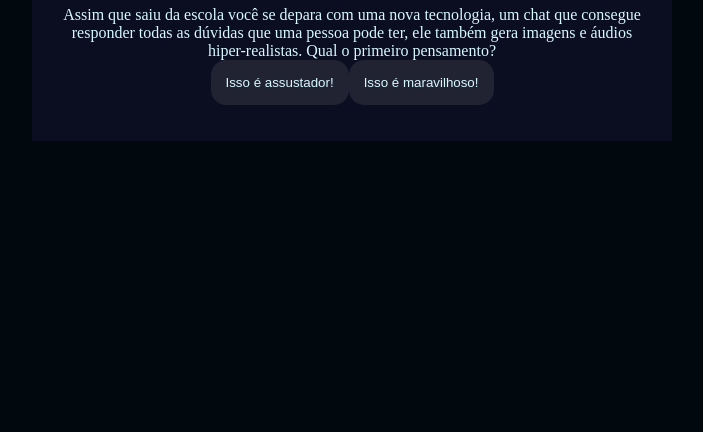
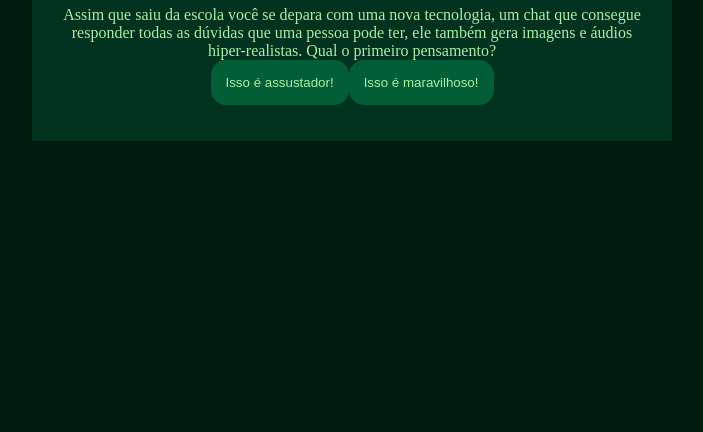
Before and after one commit to Carolinaberoo/carolterceirotrimestre, a plain HTML site: page index.html in a window 1280 px wide. Shown: the part 384-816 px from the top of the page, without its empty margins (288-991 px from the left). Drawn offline with Linux system fonts and the light colour scheme.

Commit message:
style.css

```diff
--- a/style.css
+++ b/style.css
@@ -1,9 +1,9 @@
 :root{
-    --cor-fundo: #01080E ;
-    --cor-principal: #0B0D20 ;
-    --cor-secundaria: #212333;
-    --cor-destaque: #2BDEFD;
-    --cor-texto: #D7F9FF;
+    --cor-fundo: #011A10;
+    --cor-principal: #013220;
+    --cor-secundaria: #025E37;
+    --cor-destaque: #03C03C;
+    --cor-texto: #A8F0A5;
 
 }
 
```
